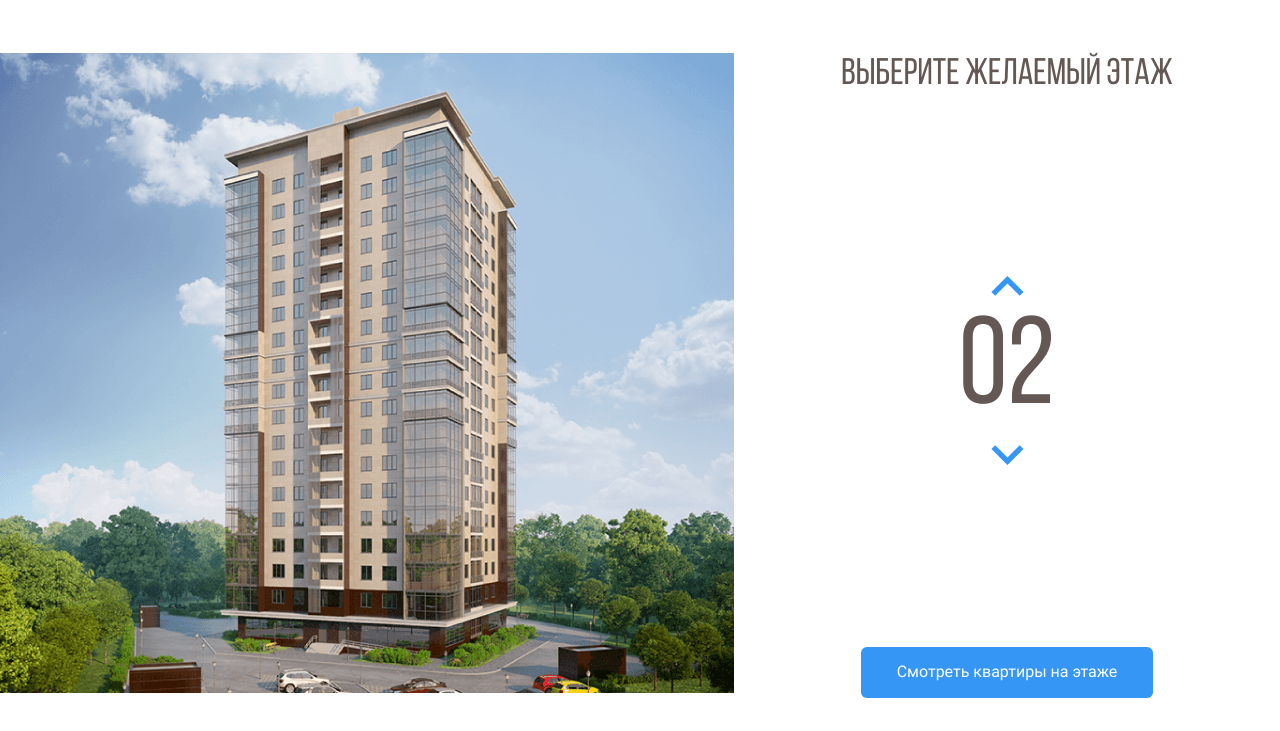
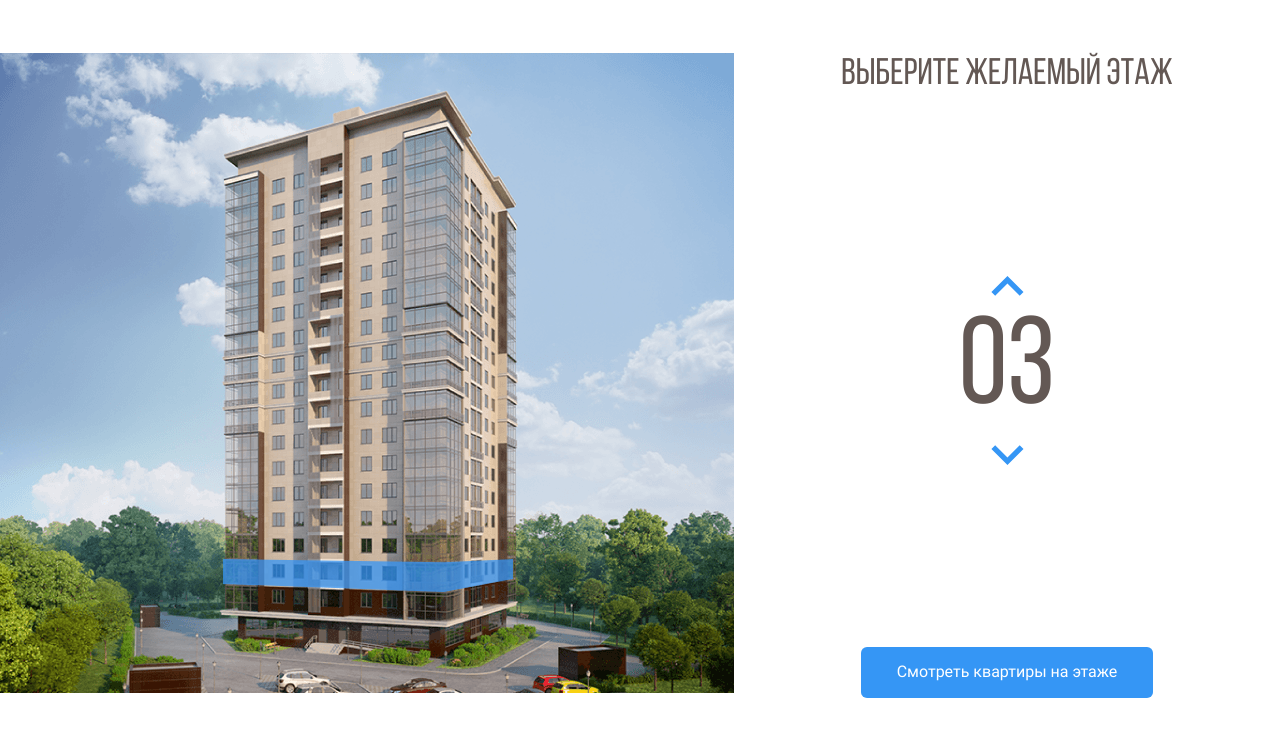
Before and after one commit to HumanJoo/Melody, a plain HTML site: page index.html in a window 1280 px wide. Both pictures are taken after a click on the button 1007 px from the left and 356 px from the top of the page. Shown: the part 69-800 px from the top of the page. Drawn offline with nearby package versions, Linux system fonts and the light colour scheme.

Commit message:
Интерактивная часть, счетчик этажей - jQuery

```diff
--- a/css/style.css
+++ b/css/style.css
@@ -96,6 +96,9 @@ body {
 .home-image path:hover {
     opacity: 1; /* делаю видимой svg геометрическую фигуру path при наведении на нее */
 }
+path.current-floor {
+    opacity: 1;
+}
 .counter-group {
     display: flex;
     flex-direction: column;
--- a/index.html
+++ b/index.html
@@ -48,23 +48,23 @@
                 </pattern>
                 <image id="image0" width="740" height="640" xlink:href="img/home.png"/>
                 </defs>
-                <path d="M222 532.645L442.8 540.568L512 527V548.49L443.5 568L222 557.106V532.645Z" fill="#3595F6" fill-opacity="0.75"/>
-                <path d="M223 531V506L443.3 509.3L513 506V526L443.7 539L223 531Z" fill="#3595F6" fill-opacity="0.75"/>
-                <path d="M223 505V480H444H513V503L445 510L223 505Z" fill="#3595F6" fill-opacity="0.75"/>
-                <path d="M223 481V456.61L444.3 453L512 459.537V481H444" fill="#3595F6" fill-opacity="0.75"/>
-                <path d="M223 455.028V429.269L444.5 426L513 436.898V458L444 451.362L223 455.028Z" fill="#3595F6" fill-opacity="0.75"/>
-                <path d="M222 428.756V405.217L443 393L514 415.844V437L443 424.783L222 428.756Z" fill="#3595F6" fill-opacity="0.75"/>
-                <path d="M222 406.886V381.531L444.2 365L514 394.006V415L443.7 392.992L222 406.886Z" fill="#3595F6" fill-opacity="0.75"/>
-                <path d="M222 381.853V356.548L444.5 336L514 373.047V394L442 364.949L222 381.853Z" fill="#3595F6" fill-opacity="0.75"/>
-                <path d="M222 355.922V331.813L445 307L514 351.201V373L444.7 334.826L222 355.922Z" fill="#3595F6" fill-opacity="0.75"/>
-                <path d="M222 330.921V306.82L444.5 278L514 329.213V350L443.7 307.523L222 330.921Z" fill="#3595F6" fill-opacity="0.75"/>
-                <path d="M221 307V283L443.3 250L514 309.3V329L444 278.3L221 307Z" fill="#3595F6" fill-opacity="0.75"/>
-                <path d="M222 282V258L443.2 223L513 287V308L444.3 249.7L222 282Z" fill="#3595F6" fill-opacity="0.75"/>
-                <path d="M222 258V233L444.3 195L513 265.3V286L444 222L222 258Z" fill="#3595F6" fill-opacity="0.75"/>
-                <path d="M222 231.903V206.829L442.8 163L513 242.233V265L444 191.484L222 231.903Z" fill="#3595F6" fill-opacity="0.75"/>
-                <path d="M223 208V183L443 135L513 220V243L442.3 163.7L223 208Z" fill="#3595F6" fill-opacity="0.75"/>
-                <path d="M222 183V158L441.8 106L513 198.3V221L443.3 134.7L222 183Z" fill="#3595F6" fill-opacity="0.75"/>
-                <path d="M222 157.902V131.839L444 75L513 176.949V198L443.7 106.076L222 157.902Z" fill="#3595F6" fill-opacity="0.75"/>
+                <path data-floor="02" d="M222 532.645L442.8 540.568L512 527V548.49L443.5 568L222 557.106V532.645Z" fill="#3595F6" fill-opacity="0.75"/>
+                <path data-floor="03" d="M223 531V506L443.3 509.3L513 506V526L443.7 539L223 531Z" fill="#3595F6" fill-opacity="0.75"/>
+                <path data-floor="04" d="M223 505V480H444H513V503L445 510L223 505Z" fill="#3595F6" fill-opacity="0.75"/>
+                <path data-floor="05" d="M223 481V456.61L444.3 453L512 459.537V481H444" fill="#3595F6" fill-opacity="0.75"/>
+                <path data-floor="06" d="M223 455.028V429.269L444.5 426L513 436.898V458L444 451.362L223 455.028Z" fill="#3595F6" fill-opacity="0.75"/>
+                <path data-floor="07" d="M222 428.756V405.217L443 393L514 415.844V437L443 424.783L222 428.756Z" fill="#3595F6" fill-opacity="0.75"/>
+                <path data-floor="08" d="M222 406.886V381.531L444.2 365L514 394.006V415L443.7 392.992L222 406.886Z" fill="#3595F6" fill-opacity="0.75"/>
+                <path data-floor="09" d="M222 381.853V356.548L444.5 336L514 373.047V394L442 364.949L222 381.853Z" fill="#3595F6" fill-opacity="0.75"/>
+                <path data-floor="10" d="M222 355.922V331.813L445 307L514 351.201V373L444.7 334.826L222 355.922Z" fill="#3595F6" fill-opacity="0.75"/>
+                <path data-floor="11" d="M222 330.921V306.82L444.5 278L514 329.213V350L443.7 307.523L222 330.921Z" fill="#3595F6" fill-opacity="0.75"/>
+                <path data-floor="12" d="M221 307V283L443.3 250L514 309.3V329L444 278.3L221 307Z" fill="#3595F6" fill-opacity="0.75"/>
+                <path data-floor="13" d="M222 282V258L443.2 223L513 287V308L444.3 249.7L222 282Z" fill="#3595F6" fill-opacity="0.75"/>
+                <path data-floor="14" d="M222 258V233L444.3 195L513 265.3V286L444 222L222 258Z" fill="#3595F6" fill-opacity="0.75"/>
+                <path data-floor="15" d="M222 231.903V206.829L442.8 163L513 242.233V265L444 191.484L222 231.903Z" fill="#3595F6" fill-opacity="0.75"/>
+                <path data-floor="16" d="M223 208V183L443 135L513 220V243L442.3 163.7L223 208Z" fill="#3595F6" fill-opacity="0.75"/>
+                <path data-floor="17" d="M222 183V158L441.8 106L513 198.3V221L443.3 134.7L222 183Z" fill="#3595F6" fill-opacity="0.75"/>
+                <path data-floor="18" d="M222 157.902V131.839L444 75L513 176.949V198L443.7 106.076L222 157.902Z" fill="#3595F6" fill-opacity="0.75"/>
                 </svg>
         </div>
         <!-- /.main-image -->
@@ -84,5 +84,7 @@
         </div>
         <!-- /.main-info -->
     </main>
+    <script src="https://code.jquery.com/jquery-3.6.0.min.js" integrity="sha256-/xUj+3OJU5yExlq6GSYGSHk7tPXikynS7ogEvDej/m4=" crossorigin="anonymous"></script>
+    <script src="js/main.js"></script>
 </body>
 </html>
--- /dev/null
+++ b/js/main.js
@@ -0,0 +1,37 @@
+$(document).ready(function () {
+    var currentFloor = 2; // переменная где хранится первый этаж
+    var floorPath = $(".home-image path"); // каждый отдельный этаж в svg
+    var counterUp = $(".counter-up"); /* кнопка увеличения этажа */
+    var counterDown = $(".counter-down"); /* кнопка уменьшения этажа */
+
+    // функция при наведении мышью на этаж
+    floorPath.on("mouseover", function () {
+        floorPath.removeClass("current-floor");  // удаляем активный класс у этажей
+        currentFloor = $(this).attr("data-floor"); // получаем значение текущего этажа
+        $(".counter").text(currentFloor); // записываем значение этажа в счетчик справа
+    });
+
+    // отслеживаем клик по кнопке вверх
+    counterUp.on("click", function () {
+        // проверяем значение этажа, которое не должно быть больше 18
+        if (currentFloor < 18) {
+            currentFloor++; // прибавляем один этаж
+            usCurrentFloor = currentFloor.toLocaleString("en-US", { minimumIntegerDigits: 2, useGroupping: false }); // форматируем переменную с этажом, чтобы было 01, а не просто 1
+            $(".counter").text(usCurrentFloor); // записываем значение этажа в счетчик справа
+            floorPath.removeClass("current-floor"); // удаляем активный класс у этажей
+            $(`[data-floor=${usCurrentFloor}]`).toggleClass("current-floor"); // подсвечиваем текущий этаж
+        }
+    });
+
+    // отслеживаем клик по кнопке вниз
+    counterDown.on("click", function () {
+        // проверяем значение этажа, которое не должно быть меньше 2
+        if (currentFloor > 2) {
+            currentFloor--; // убавляем один этаж один этаж
+            usCurrentFloor = currentFloor.toLocaleString("en-US", { minimumIntegerDigits: 2, useGroupping: false }); // форматируем переменную с этажом, чтобы было 01, а не просто 1
+            $(".counter").text(usCurrentFloor); // записываем значение этажа в счетчик справа
+            floorPath.removeClass("current-floor"); // удаляем активный класс у этажей
+            $(`[data-floor=${usCurrentFloor}]`).toggleClass("current-floor"); // подсвечиваем текущий этаж
+        }
+    });
+});
```
